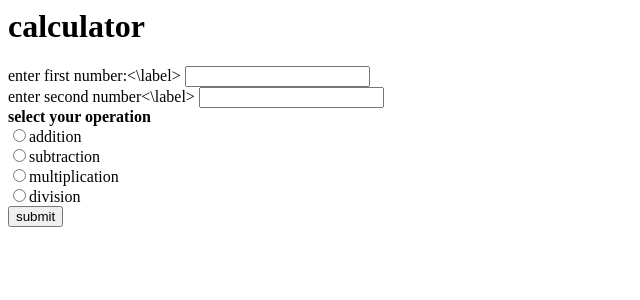
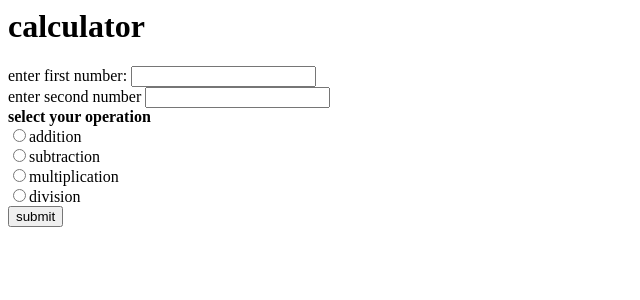
Before and after one commit to Anusreekutty/calculator, a Flask app: page / in a window 1280 px wide. Shown: the top 300 px of the page, without its empty margins (0-640 px from the left). Run offline with Flask 3, Linux system fonts and the light colour scheme.

Commit message:
calculator

```diff
--- /dev/null
+++ b/requirements.txt
@@ -0,0 +1,2 @@
+flask
+gunicorn
--- a/templates/index.html
+++ b/templates/index.html
@@ -7,14 +7,14 @@
 <body>
 <form action ="/result" method="post">
 
-    <label for="num1">enter first number:<\label>
+    <label for="num1">enter first number:</label>
 
 <input type="number" Id="num1" name="num1"><br>
-<label for="num2">enter second number<\label>
+<label for="num2">enter second number</label>
 <input type="number" Id="num2" name="num2"><br>
     <b>select your operation</b><br>
     <input type="radio" value="addition" name="operation">addition<br>
-    <input type="radio" value="subtracton" name="operation">subtraction<br>
+    <input type="radio" value="subtraction" name="operation">subtraction<br>
     <input type="radio" value="multiplication" name="operation">multiplication<br>
     <input type="radio" value="division" name="operation">division<br>
     <input type="submit" value="submit">
```
